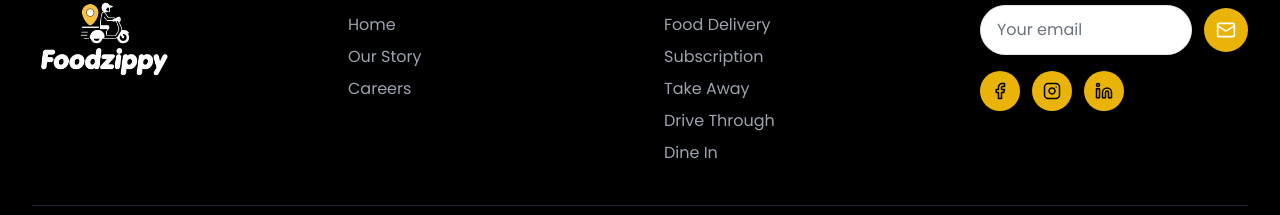
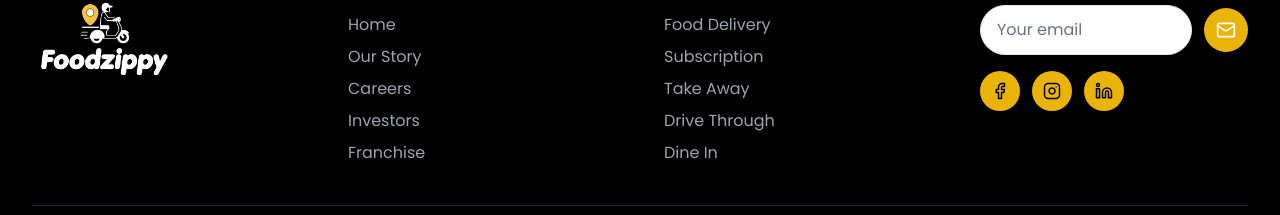
Before and after one commit to imigpt/foodzippy-frontend, a React (Vite) app: page /agent/vendor-type in a window 1280 px wide. Shown: the part 919-1134 px from the top of the page. Built offline with nearby package versions, Linux system fonts and the light colour scheme; no server answers; a web font is replaced by a local one.

Commit message:
add in footer

```diff
--- a/src/components/Footer.tsx
+++ b/src/components/Footer.tsx
@@ -150,7 +150,16 @@ const Footer = () => {
                   Careers
                 </button>
               </li>
-              {/* <li><a href="#" className="text-gray-400 hover:text-yellow-500 transition-colors">Contact</a></li> */}
+              <li><button
+                  onClick={() => navigate('/investor-inquiry')}
+                  className="text-gray-400 hover:text-yellow-500 transition-colors text-left">
+                  Investors
+                </button></li>
+                <li><button
+                  onClick={() => navigate('/franchise-inquiry')}
+                  className="text-gray-400 hover:text-yellow-500 transition-colors text-left">
+                  Franchise
+                </button></li>
             </ul>
           </div>
 
--- a/src/pages/StudentCashback.tsx
+++ b/src/pages/StudentCashback.tsx
@@ -1,5 +1,4 @@
 import { Gift, Percent, Smartphone, BookOpen, GraduationCap, Star } from 'lucide-react';
-import Footer from '../components/Footer';
 
 const benefits = [
   {
@@ -241,7 +240,6 @@ function StudentCashback() {
         </div>
       </section>
 
-      <Footer />
     </div>
   );
 }
```
